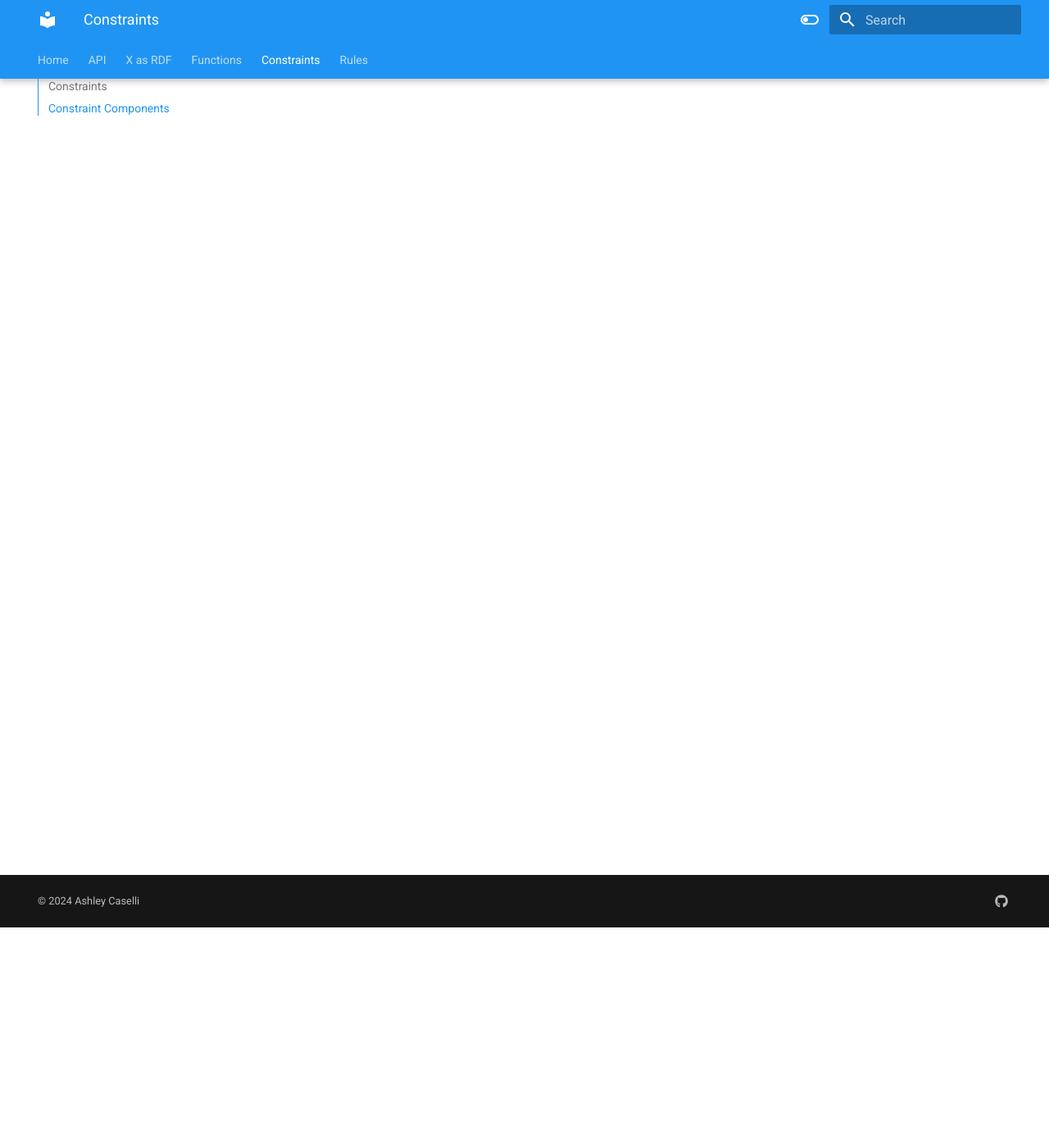
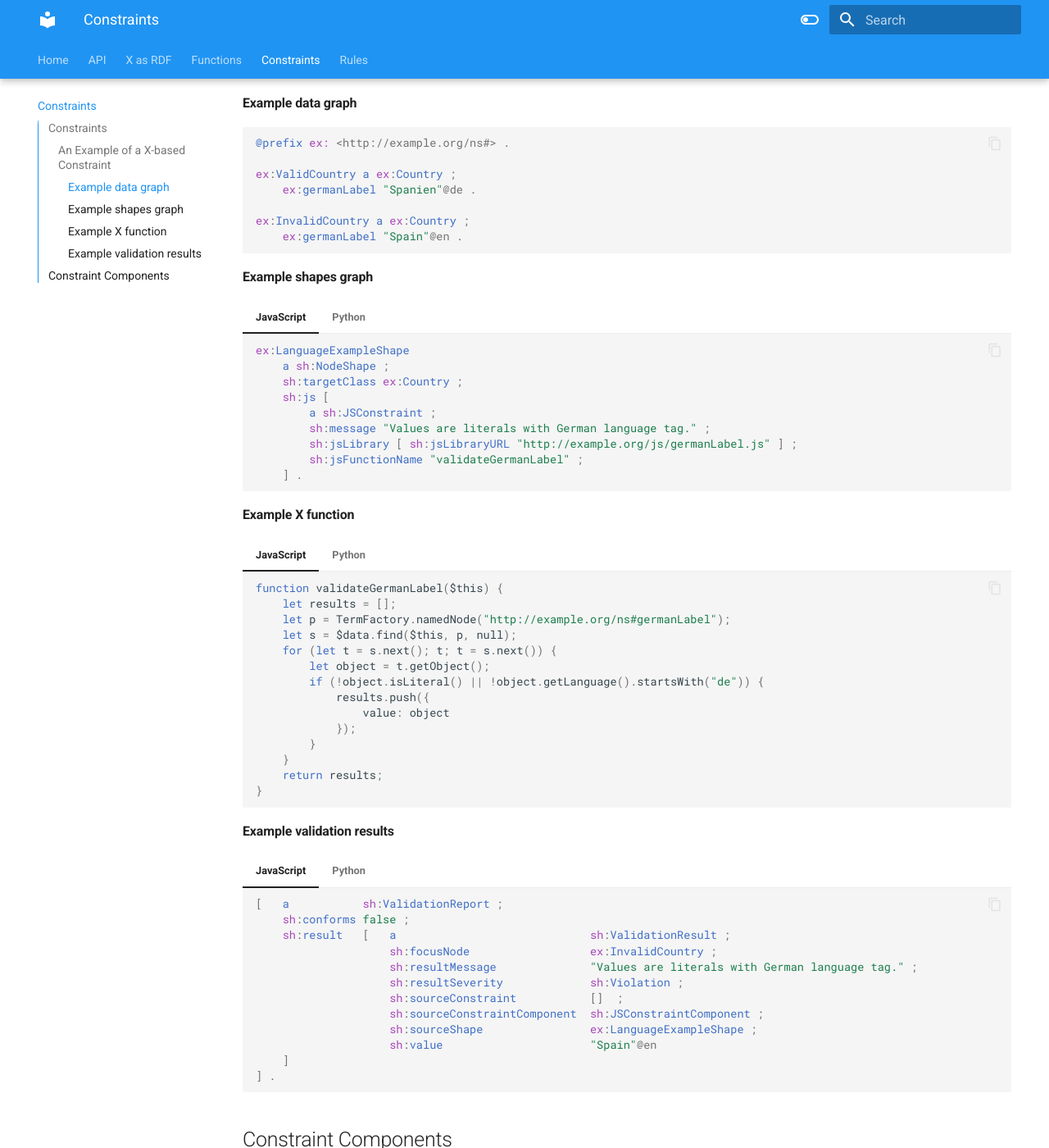
Before and after one commit to ashleycaselli/shacl-x-docs, an MkDocs documentation site: the page built from docs/constraints.md, in a window 1280 px wide and 1400 px high, scrolled down 269 px. Shown: the whole window at 82% size. Built offline with MkDocs 1.6.1 and Material for MkDocs 9.7.7, drawn with Linux system fonts in a browser that asks for light colours.

Commit message:
chore(constraints): add example of an X-based constraint

````diff
--- a/docs/constraints.md
+++ b/docs/constraints.md
@@ -1,5 +1,120 @@
 # X-based Constraints
 
 ## Constraints
+SHACL-X supports the definition of constraints based on X.
+
+### An Example of a X-based Constraint
+
+#### Example data graph
+``` turtle
+@prefix ex: <http://example.org/ns#> .
+
+ex:ValidCountry a ex:Country ;
+	ex:germanLabel "Spanien"@de .
+
+ex:InvalidCountry a ex:Country ;
+	ex:germanLabel "Spain"@en .
+```
+#### Example shapes graph
+=== "JavaScript"
+    ``` turtle
+    ex:LanguageExampleShape
+        a sh:NodeShape ;
+        sh:targetClass ex:Country ;
+        sh:js [
+            a sh:JSConstraint ;
+            sh:message "Values are literals with German language tag." ;
+            sh:jsLibrary [ sh:jsLibraryURL "http://example.org/js/germanLabel.js" ] ;
+            sh:jsFunctionName "validateGermanLabel" ;
+        ] .
+    ```
+
+=== "Python"
+    ``` turtle
+    ex:LanguageExampleShape
+        a sh:NodeShape ;
+        sh:targetClass ex:Country ;
+        sh:py [
+            a sh:PyConstraint ;
+            sh:message "Values are literals with German language tag." ;
+            sh:pyLibrary [ sh:pyLibraryURL "http://example.org/py/german_label.py" ] ;
+            sh:pyFunctionName "validate_german_label" ;
+        ] .
+    ```
+
+#### Example X function
+=== "JavaScript"
+
+    ``` js
+    function validateGermanLabel($this) {
+        let results = [];
+        let p = TermFactory.namedNode("http://example.org/ns#germanLabel");
+        let s = $data.find($this, p, null);
+        for (let t = s.next(); t; t = s.next()) {
+            let object = t.getObject();
+            if (!object.isLiteral() || !object.getLanguage().startsWith("de")) {
+                results.push({
+                    value: object
+                });
+            }
+        }
+        return results;
+    }
+    ```
+
+=== "Python"
+
+    ``` py
+    def validate_german_label(this):
+        results = []
+        p = py_tf.namedNode("http://example.org/ns#germanLabel")
+        s = _data.find(this, p, None)
+
+        while (t := s.next()) != None:
+            object = t.getObject()
+            if not object.isLiteral() or not object.getLanguage().startswith("de"):
+                results.append({
+                    "value": object
+                })
+
+        return results
+
+    ```
+
+#### Example validation results
+
+=== "JavaScript"
+    ``` turtle
+    [   a           sh:ValidationReport ;
+        sh:conforms false ;
+        sh:result   [   a                             sh:ValidationResult ;
+                        sh:focusNode                  ex:InvalidCountry ;
+                        sh:resultMessage              "Values are literals with German language tag." ;
+                        sh:resultSeverity             sh:Violation ;
+                        sh:sourceConstraint           []  ;
+                        sh:sourceConstraintComponent  sh:JSConstraintComponent ;
+                        sh:sourceShape                ex:LanguageExampleShape ;
+                        sh:value                      "Spain"@en
+        ]
+    ] .
+    ```
+
+=== "Python"
+
+    ``` turtle
+    [   a           sh:ValidationReport ;
+        sh:conforms false ;
+        sh:result   [   a                             sh:ValidationResult ;
+                        sh:focusNode                  ex:InvalidCountry ;
+                        sh:resultMessage              "Values are literals with German language tag." ;
+                        sh:resultSeverity             sh:Violation ;
+                        sh:sourceConstraint           []  ;
+                        sh:sourceConstraintComponent  sh:PyConstraintComponent ;
+                        sh:sourceShape                ex:LanguageExampleShape ;
+                        sh:value                      "Spain"@en
+        ]
+    ] .
+
+    ```
 
 ## Constraint Components
````
